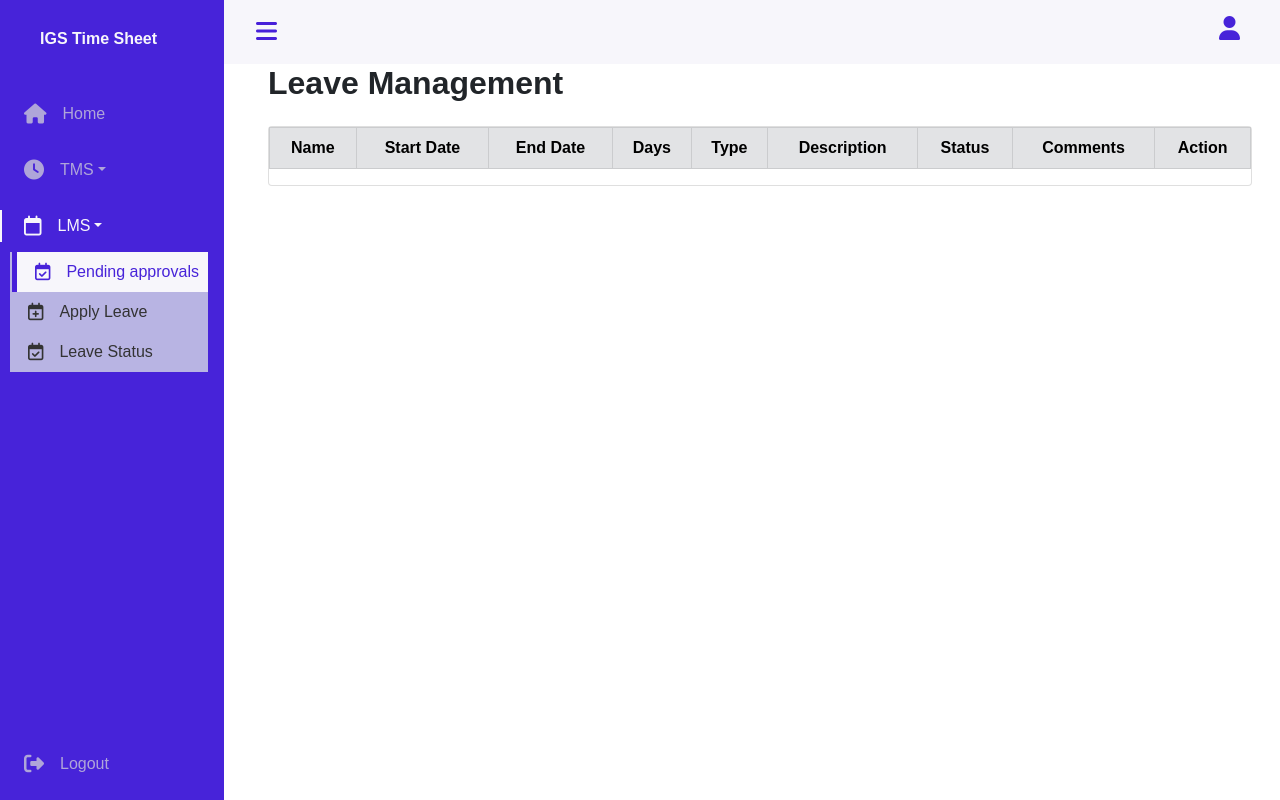
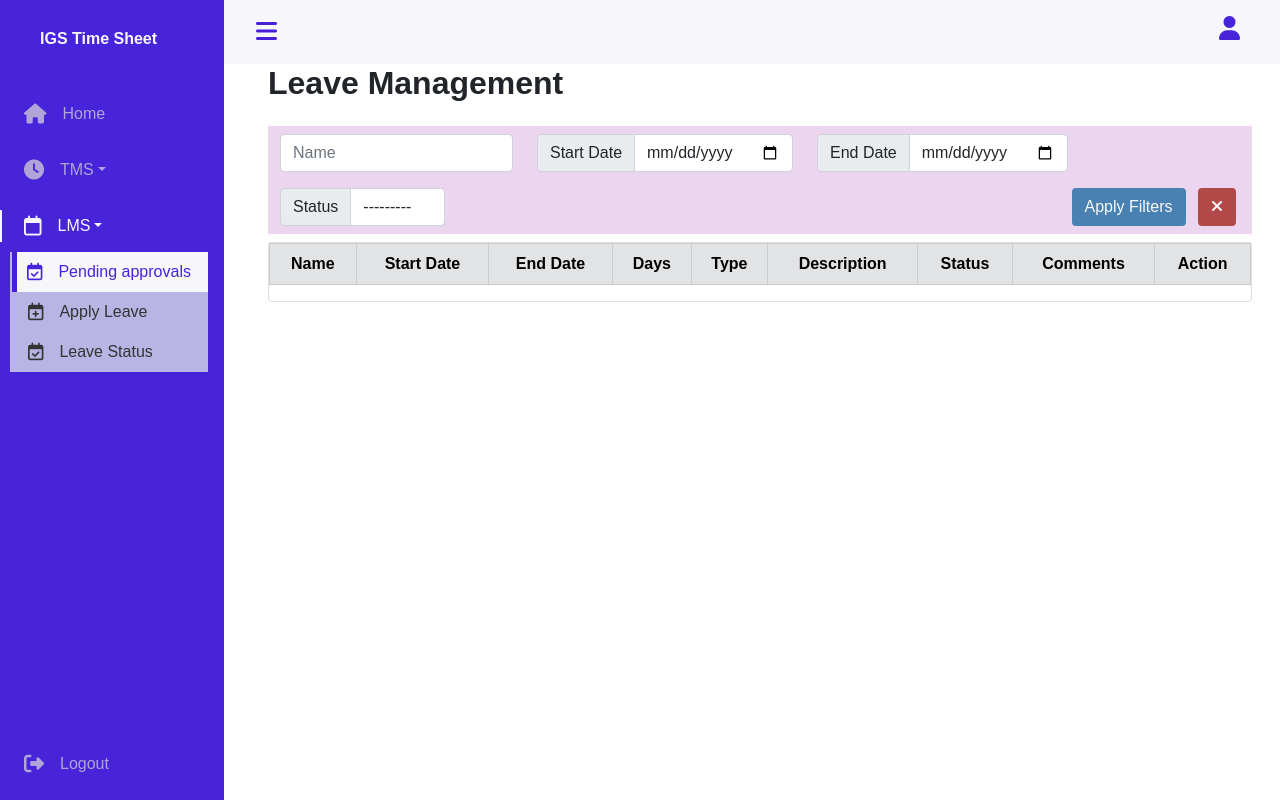
Before and after one commit to dhanushb14/EMS_APP, a Django app: page /leave_manager/ in a window 1280 px wide. Run offline with Django 3.2, Linux system fonts and the light colour scheme; the visitor is signed in with stand-in values (Sample User, id 1); data that the repository does not hold is empty; parts of the project's set-up code (start-up, migrations or seed data) failed here and were passed over; some libraries are stand-ins or nearby versions.

Commit message:
Leave request filter and Login singup error prompts

```diff
--- /dev/null
+++ b/employee_information/filters.py
@@ -0,0 +1,9 @@
+import django_filters
+from .models import LeaveRequest
+from django import forms
+
+class FilterForm(django_filters.FilterSet):
+
+    class Meta:
+        model = LeaveRequest
+        fields = ['employee_name', 'start_date', 'end_date', 'status','leave_type']
--- a/employee_information/models.py
+++ b/employee_information/models.py
@@ -98,8 +98,8 @@ class LeaveRequest(models.Model):
     description = models.CharField(max_length=255)
     comments = models.CharField(max_length=255)
     leave_status_choices = [
-        ('Approved', 'Approve'),
-        ('Rejected', 'Reject'),
+        ('Approved', 'Approved'),
+        ('Rejected', 'Rejected'),
         ('Pending', 'Pending'),
     ]
     status = models.CharField(
--- a/employee_information/templates/employee_information/base.html
+++ b/employee_information/templates/employee_information/base.html
@@ -188,7 +188,9 @@
         margin-left: 10px;
       }
       .sub_menu_active_icon {
+        font-size: 1.1rem;
         color: var(--first-color);
+        margin-left: 2px;
       }
       .height-100 {
         height: 100vh;
--- a/employee_information/templates/employee_information/leave_bs.html
+++ b/employee_information/templates/employee_information/leave_bs.html
@@ -1,5 +1,6 @@
 {% extends "employee_information/base.html" %}
 {% block pageContent %}
+{% load widget_tweaks %}
 <body class="body_bg">
   <div class="container mg-t  ">
     <div class="row">
@@ -7,6 +8,50 @@
         <h2 class="fw-bold mb-4">Leave Management</h2>
       </div>
     </div>
+    <div class="row mx-auto" style="background-color: #ecd5ef; min-height: 7%">
+      <form method="get">
+        <div class="row">
+          <div class="col-auto my-2">
+            {% render_field filter_queryset.form.employee_name|attr:"class:form-control name"|attr:"placeholder:Name"%}
+          </div>
+          <div class="col-auto my-2">
+            <div class="input-group">
+              <span class="input-group-text">Start Date</span>
+              {% render_field filter_queryset.form.start_date|add_class:"form-control start_date"|attr:"type:date"%}
+            </div>
+          </div>
+          <div class="col-auto my-2">
+            <div class="input-group">
+              <span class="input-group-text">End Date</span>
+              {% render_field filter_queryset.form.end_date|add_class:"form-control end_date"|attr:"type:date"%}
+            </div>
+          </div>
+          <div class="col-auto my-2">
+            <div class="input-group">
+              <span class="input-group-text" id="basic-addon1">Status</span>
+              {{filter_queryset.form.status|add_class:"form-control status"}}
+            </div>
+          </div>
+          <div class="col-auto ms-auto ms-xs-1 me-1 my-2">
+            <button
+            class="btn text-light me-2"
+            style="background-color: #4981b2 !important"
+            type="submit"
+          >
+            Apply Filters
+          </button>
+          <button
+            class="btn text-light"
+            style="background-color: #b24949 !important"
+            id="clear"
+          >
+          <i class="fa-solid fa-xmark"></i>
+          </button>
+        </div>
+      </div>
+      </form>
+    </div>
+    <div class="mt-2">
     <div class="row">
       <div class="col">
         <div class="card">
@@ -273,9 +318,15 @@ function getCookie(name) {
         })
 
     })
-
-
-
-
 </script>
+<script>
+  $(document).ready(function() {
+    $('#clear').on('click', function() {
+      $('.name').val('');
+      $('.start_date').val('');
+      $('.end_date').val('');
+      $('.status').val('');
+    });
+  });
+  </script>
 {% endblock pageContent %}
--- a/employee_information/views.py
+++ b/employee_information/views.py
@@ -21,6 +21,7 @@ from django.views.generic import ListView, CreateView, UpdateView, DeleteView
 from django.urls import reverse_lazy
 from .models import TimeSheet, LeaveRequest, Teams
 from .forms import EmployeeForm, LeaveRequestForm
+from .filters import FilterForm
 import json
 from django.views.decorators.http import require_http_methods
 from User.models import Employee
@@ -954,9 +955,13 @@ def leave_request_manager(request):
     # If it's not a POST request, retrieve all leave requests
     if request.user.role=='scrummaster':
         all_leave_requests = LeaveRequest.objects.exclude(employee=request.user).order_by('start_date')
+        filter_queryset = FilterForm(request.GET,queryset=all_leave_requests)
+        all_leave_requests = filter_queryset.qs
     else:
         all_leave_requests = LeaveRequest.objects.exclude(employee=request.user).order_by('start_date')
-    return render(request, 'employee_information/leave_bs.html', {'all_leave_requests': all_leave_requests})
+        filter_queryset = FilterForm(request.GET,queryset=all_leave_requests)
+        all_leave_requests = filter_queryset.qs
+    return render(request, 'employee_information/leave_bs.html', {'all_leave_requests': all_leave_requests,'filter_queryset':filter_queryset})
 
 def leave_request_manager_model(request):
     if request.method == 'GET':
--- a/ems/settings.py
+++ b/ems/settings.py
@@ -43,7 +43,9 @@ INSTALLED_APPS = [
     'django.contrib.humanize',
 
     'User',
-    'whitenoise'
+    'whitenoise',
+    'django_filters',
+    'widget_tweaks',
 ]
 
 MIDDLEWARE = [
--- a/requirements.txt
+++ b/requirements.txt
@@ -5,5 +5,5 @@ gunicorn
 whitenoise
 psycopg2-binary==2.9.6
 python-dotenv==1.0.0
-cryptography==41.0.7
-bcrypt==4.1.1
+django-filter==23.5
+django-widget-tweaks==1.5.0
```
Also changed, not shown: User/views.py (+7 -2 lines), employee_information/templates/employee_information/forgot_password.html (+25 -25 lines), employee_information/templates/employee_information/login.html (+14 -0 lines), employee_information/templates/employee_information/signup.html (+16 -0 lines).
